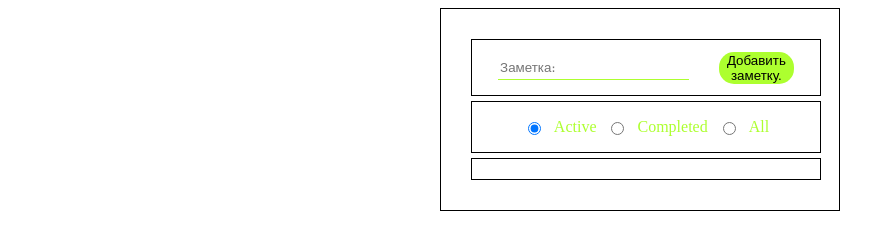
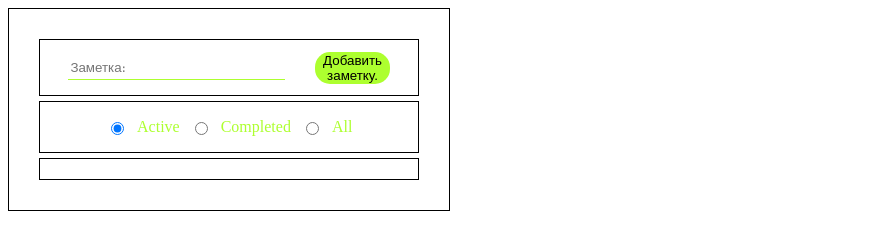
Before and after one commit to sarkisyanarsen/arsensarkisyan.github.io, a plain HTML site: page projects/todo/index.html in a window 1280 px wide. Shown: the whole page, without its empty margins (0-895 px from the left). Drawn offline with Linux system fonts and the light colour scheme.

Commit message:
Update index.css

```diff
--- a/projects/todo/index.css
+++ b/projects/todo/index.css
@@ -1,6 +1,12 @@
 * {
   box-sizing: border-box;
 }
+
+.body {
+  display: flex;
+  justify-content: center;
+}
+
 #inp {
   width: 85%;
   display: flex;
@@ -8,8 +14,6 @@
   height: 55px;
   align-items: center;
 }
-
-
 
 #btn {
   width: 75px;
@@ -28,26 +32,26 @@
 }
 
 .cont {
-    width: 100%;
+  width: 35%;
   display: flex;
-    justify-content: center;
+  /* justify-content: center; */
 }
 
 .border {
-    width: 400px;
-    padding: 30px;
+  width: 100%;
+  padding: 30px 30px 30px 30px;
   border: 1px solid black;
 }
 
 .parent {
-    width: 350px;
+  width: 100%;
   display: flex;
   justify-content: center;
   border: 1px solid black;
 }
 
 .radios {
-    width: 350px;
+  width: 100%;
   display: flex;
   margin-top: 5px;
   justify-content: center;
@@ -57,13 +61,11 @@
 }
 
 #list {
-    width: 350px;
+  width: 100%;
   margin-top: 5px;
   padding: 10px;
   border: 1px solid black;
 }
-
-
 
 .ff {
   background-color: rgba(170, 170, 170, 0.658);
@@ -74,7 +76,13 @@
 }
 
 .done {
-    text-decoration: line-through!important;
-    color: black!important;
-    opacity: 0.4!important;
+  text-decoration: line-through !important;
+  color: black !important;
+  opacity: 0.4 !important;
 }
+
+@media screen and (max-width: 450px) {
+  .cont {
+    width: 100%;
+  }
+}
```
Lines whose indentation alone changed are shown as unchanged.
